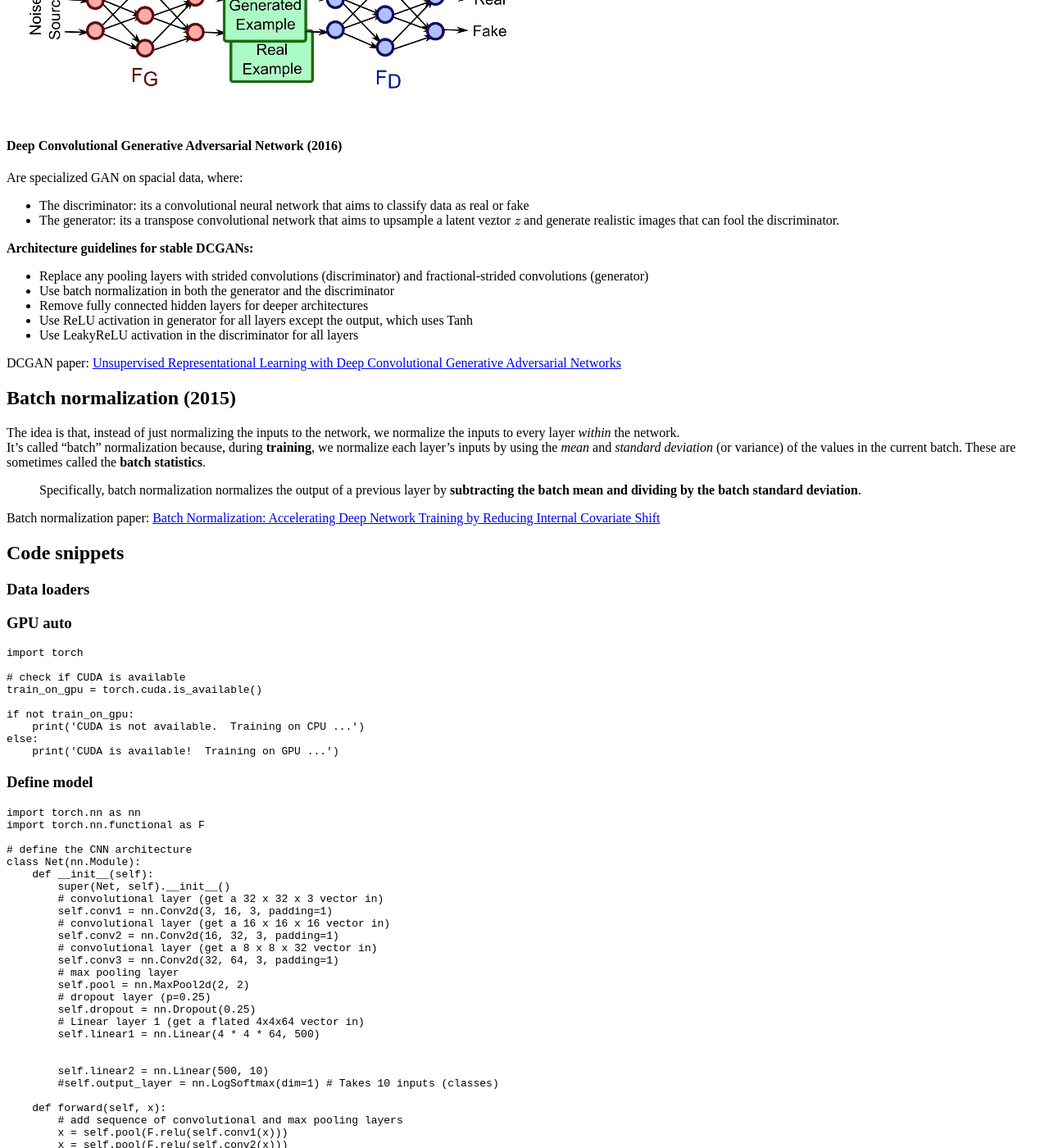
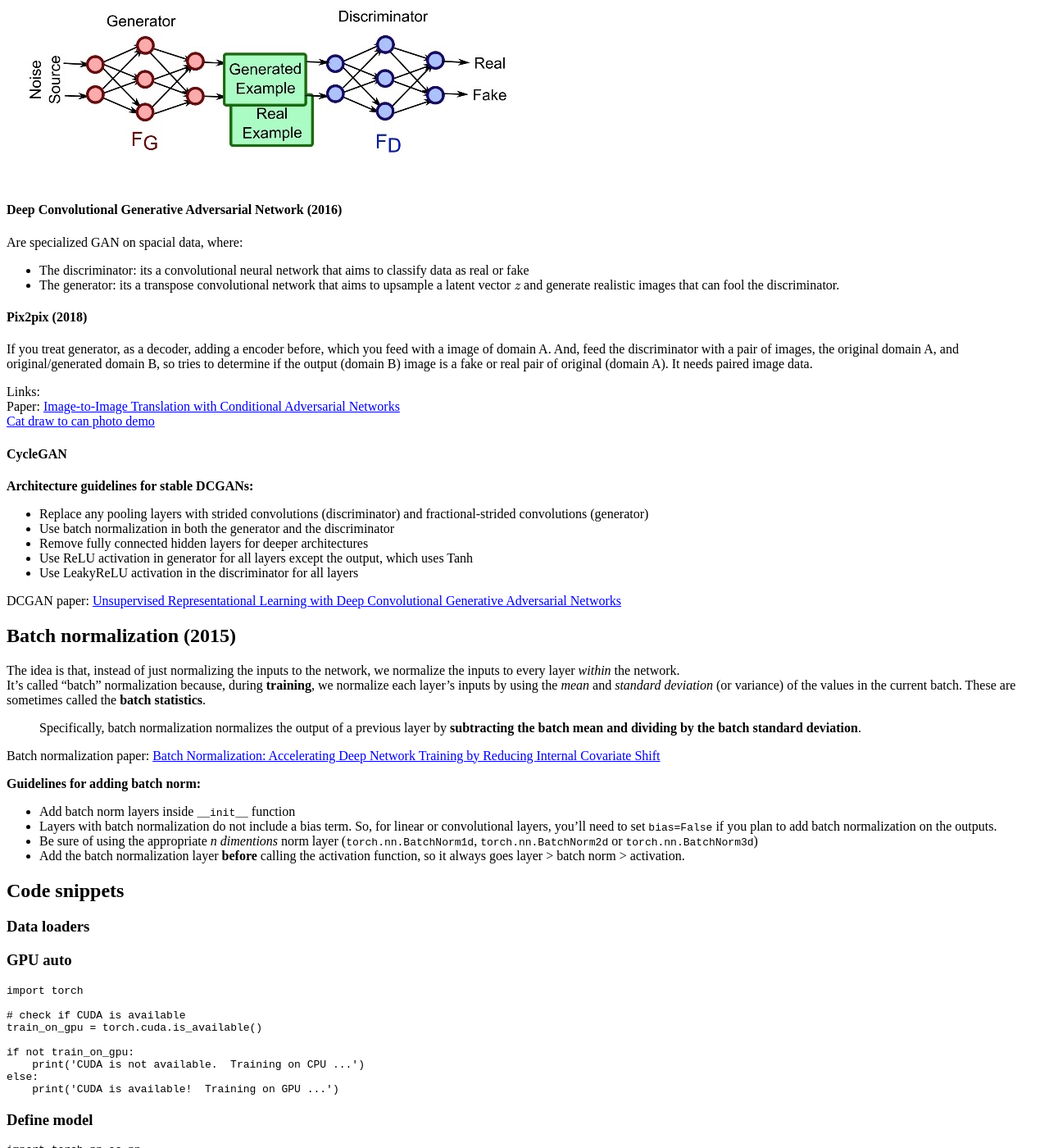
Before and after one commit to verasativa/data-science-cheat-book, a Jekyll site: the page built from deep-learning.md, in a window 1280 px wide and 1400 px high, scrolled down 9577 px. Shown: the whole window at 82% size. Built offline with Jekyll 4.4.1, drawn with Linux system fonts in a browser that asks for light colours; our own code applies the rules of GitHub Pages for plain Markdown files; formulas are drawn with MathJax 3; some of the changed text lies outside the part shown.

Commit message:
chore: lost addings (old cv stuff)

````diff
--- a/deep-learning.md
+++ b/deep-learning.md
@@ -79,6 +79,9 @@ To fix the vanishing gradient problems, [Long Short-Term Memory Cells cell are c
 #### Gated Recurrent Units (GRUs)
 LSTM variant...
 
+#### Attention, transformers and GP2
+Pending...
+
 ### Generative Adversarial Networks
 GAN's are unsupervised model, that allow to generate new data. They are two coupled networks:
 * The Generator: a network which tries to "fool" the second networks
@@ -90,7 +93,17 @@ Both networks learn together, as the second net become better at classify inputs
 #### Deep Convolutional Generative Adversarial Network (2016)
 Are specialized GAN on spacial data, where:
 * The discriminator: its a convolutional neural network that aims to classify data as real or fake
-* The generator: its a transpose convolutional network that aims to upsample a latent veztor $$z$$ and generate realistic images that can fool the discriminator.
+* The generator: its a transpose convolutional network that aims to upsample a latent vector $$z$$ and generate realistic images that can fool the discriminator.
+
+#### Pix2pix (2018)
+If you treat generator, as a decoder, adding a encoder before, which you feed with a image of domain A. And, feed the discriminator with a pair of images, the original domain A, and original/generated domain B, so tries to determine if the output (domain B) image is a fake or real pair of original (domain A). It needs paired image data.
+
+Links:
+Paper: [Image-to-Image Translation with Conditional Adversarial Networks](https://arxiv.org/pdf/1611.07004.pdf)
+[Cat draw to can photo demo](https://affinelayer.com/pixsrv/)
+
+#### CycleGAN
+
 
 __Architecture guidelines for stable DCGANs:__
 * Replace any pooling layers with strided convolutions (discriminator) and fractional-strided convolutions (generator)
@@ -109,6 +122,12 @@ It's called "batch" normalization because, during __training__, we normalize eac
 
 
 Batch normalization paper:  [Batch Normalization: Accelerating Deep Network Training by Reducing Internal Covariate Shift](https://arxiv.org/pdf/1502.03167.pdf)
+
+__Guidelines for adding batch norm:__
+* Add batch norm layers inside ```__init__``` function
+* Layers with batch normalization do not include a bias term. So, for linear or convolutional layers, you'll need to set ```bias=False``` if you plan to add batch normalization on the outputs.
+* Be sure of using the appropriate _n dimentions_ norm layer (```torch.nn.BatchNorm1d```, ```torch.nn.BatchNorm2d``` or ```torch.nn.BatchNorm3d```)
+* Add the batch normalization layer __before__ calling the activation function, so it always goes layer > batch norm > activation.
 
 ## Code snippets
 ### Data loaders
````
Also changed, not shown: machine-learning.md (+13 -0 lines).
